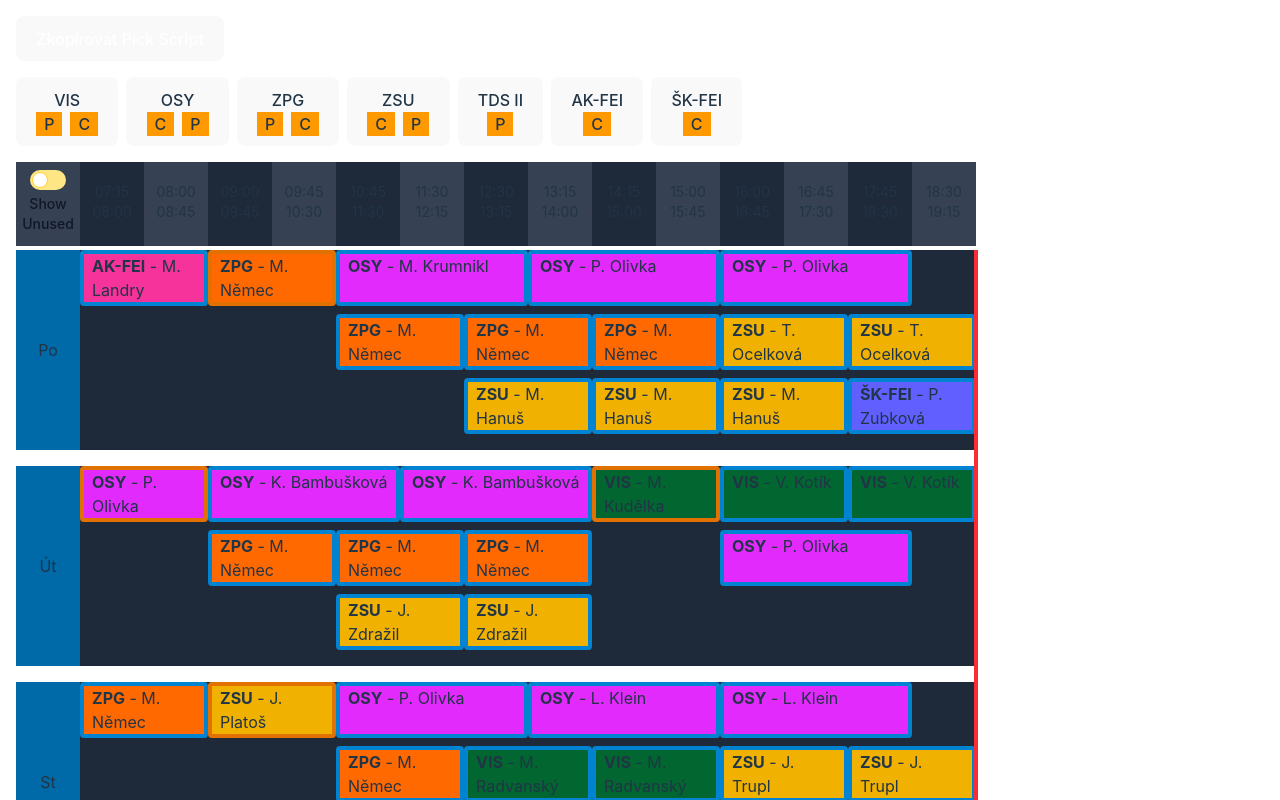
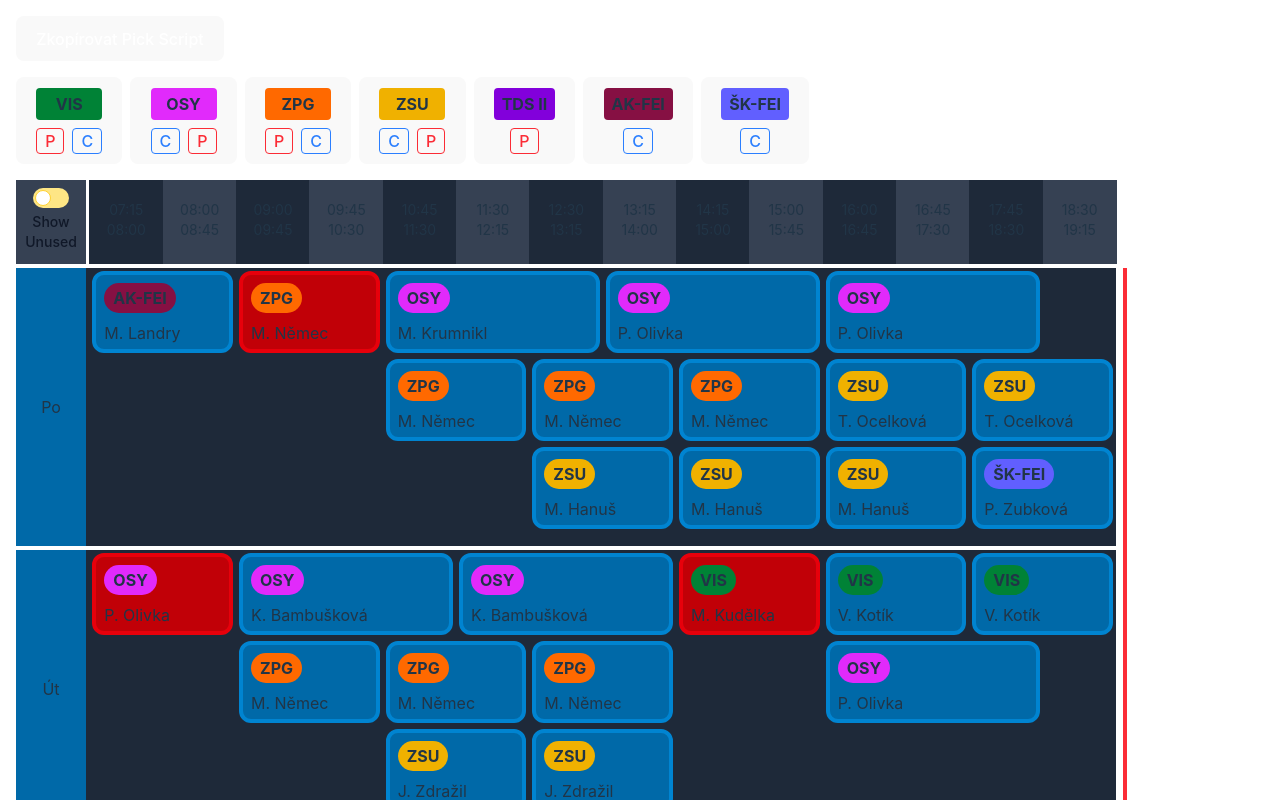
Before and after one commit to Rarach28/vsb_timetable_picker, a React (Vite) app: page / in a window 1280 px wide. Shown: the top 800 px of the page. Built offline with nearby package versions, Linux system fonts and the light colour scheme.

Commit message:
Design changes

```diff
--- a/src/App.jsx
+++ b/src/App.jsx
@@ -36,7 +36,7 @@ const App = () => {
 
     if (currentMinutes >= start && currentMinutes < end) {
       const slotProgress = (currentMinutes - start) / (end - start); // Relativní pozice v slotu (0-1)
-      return (i + 1) * 64 + slotProgress * 64; // Posun na správné místo v px
+      return (i + 1) * 74 + slotProgress * 74; // Posun na správné místo v px
     }
   }
   return null;
@@ -51,8 +51,7 @@ const App = () => {
 
   // Random barvy pro každý předmět viz https://tailwindcss.com/docs/colors
   const subjectColors = {};
-  const colors = ["bg-green-800", "bg-fuchsia-500", "bg-orange-500", "bg-yellow-500", "bg-purple-500", "bg-pink-500", "bg-indigo-500", "bg-teal-500"];
-
+  const colors = ["bg-green-700", "bg-fuchsia-500", "bg-orange-500", "bg-yellow-500", "bg-purple-700", "bg-pink-900", "bg-indigo-500", "bg-violet-900"];
   // Uprava aktualizace time line
   const [currentTimePosition, setCurrentTimePosition] = useState(getCurrentTimePosition());
   useEffect(() => {
@@ -345,16 +344,16 @@ const handleCopyPickScript = async () => {
           <button
             key={name}
             onClick={() => toggleSubject(name)}
-            className={`px-4 py-2 borderrounded ${selectedSubjects.has(name) ? "bg-red-400" : "bg-zinc-700"}`}
+            className={`px-4 py-2 border rounded ${selectedSubjects.has(name) ? "bg-red-400" : "bg-zinc-700"}`}
           >
-            {name}
+            <div className={`font-bold ${subjectColors[name]} rounded mb-2 py-1 px-2`}>{name}</div>
             <div className="flex justify-around gap-2 w-full">
               {types.map((type,i) => {
                 const isSelected = Array.from(selectedEntries).some((el) => {
                   const split = el.split("//");
                   return split[2] === name && split[3] === (type === "C" ? "false" : "true");
                 });
-                return <div key={name+type+i} className={`inline-block px-2 py ${isSelected ? "bg-lime-500" : "bg-amber-500"}`}>{type}</div>
+                return <div key={name+type+i} className={`inline-block px-2 py rounded ${type === "C" ? (isSelected ? "bg-blue-500" : "text-blue-500") + " border-1 border-blue-500" : (isSelected ? "bg-red-500" : "text-red-500") + " border-1 border-red-500"}`}>{type}</div>
               })}
             </div>
           </button>
@@ -363,8 +362,8 @@ const handleCopyPickScript = async () => {
 
       {/* Hodiny */}
       <div className="flex-col mb-1">
-        <div className="grid grid-cols-15 w-[960px]">
-          <div className="col-start-1 col-span-1 w-[64px] row-start-1 bg-gray-700">
+        <div className="grid grid-cols-15 w-[1100px]">
+          <div className="col-start-1 col-span-1 w-[70px] row-start-1 bg-gray-700">
             <label className="inline-flex items-center cursor-pointer flex-col justify-center items-center w-full mb-3">
               <input
                 type="checkbox"
@@ -377,7 +376,7 @@ const handleCopyPickScript = async () => {
             </label>
           </div>
           {timeSlots.map((slot, index) => (
-            <div key={slot} className={`w-[64px] h-full pt-5 text-center text-sm col-start-${index + 2} col-span-1 text-center ${index % 2 ? "bg-gray-700" : "bg-gray-800"}`}>
+            <div key={slot} className={`w-[74px] h-full pt-5 text-center text-sm col-start-${index + 2} col-span-1 text-center ${index % 2 ? "bg-gray-700" : "bg-gray-800"}`}>
               {slot.split("-").map((part, i) => (
                 <React.Fragment key={i}>
                   {part}
@@ -390,7 +389,7 @@ const handleCopyPickScript = async () => {
       </div>
 
       {/* Rozvrh (OP) */}
-      <div className="relative flex flex-col gap-4">
+      <div className="relative flex flex-col gap-1">
         {/* Time Line */}
         {currentTimePosition && (
                 <div
@@ -406,8 +405,8 @@ const handleCopyPickScript = async () => {
           );
 
           return (
-            <div key={day} className="grid grid-cols-15 grid-flow-row-dense bg-gray-800 w-[960px]">
-              <div className="col-start-1 col-span-1 text-center bg-sky-700 w-[64px] py-4 flex flex-col justify-center h-full" style={{gridRowStart:1, gridRowEnd: 100}}>{day.substring(0, 2)}</div>
+            <div key={day} className="grid grid-cols-15 grid-flow-row-dense bg-gray-800 w-[1100px]">
+              <div className="col-start-1 col-span-1 text-center bg-sky-700 w-[70px] py-4 flex flex-col justify-center h-full" style={{gridRowStart:1, gridRowEnd: 100}}>{day.substring(0, 2)}</div>
               {dayEntries.map((subject, index) => {
                 const key = `${subject.day}//${subject.startTime}//${subject.abbreviation}//${subject.isLecture}//${subject.teacher}`;
                 const isSelected = selectedEntries.has(key);
@@ -415,14 +414,14 @@ const handleCopyPickScript = async () => {
 
                 return <label
                   key={index}
-                  className={`subject border-4 rounded mb-2 overflow-hidden ${showUnusedClasses && "select-none"} ${subject.isLecture ? "border-amber-600" : "border-sky-600"} ${isSelected ? "!bg-lime-500" : ( selectedSubjects.has(subject.abbreviation) ? "!bg-red-400" : subjectColors[subject.abbreviation] )} ${isEntryHidden(subject) && "opacity-25"} `}
+                  className={`subject m-[3px] border-4 rounded-xl cursor-pointer overflow-hidden ${showUnusedClasses && "select-none"} ${subject.isLecture ? "border-red-600 bg-red-700 hover:!bg-red-500" : "border-sky-600 bg-sky-700 hover:bg-sky-500"} ${isSelected ? `!border-lime-500` : ""} ${isEntryHidden(subject) && "opacity-25"} ${isSelected && subject.isLecture ? "!bg-red-600" : ""} ${isSelected && !subject.isLecture ? "!bg-sky-600" : ""}`}
 
                   style={{
                     gridColumnStart: getTimeSlotIndex(subject.startTime.substring(0,5)),
                     gridColumnEnd: getTimeSlotIndex(subject.startTime.substring(0,5)) + subject.duration,
                   }}
                 >
-                  <div className="px-2 py">
+                  <div className="px-2 py flex flex-col">
                     <input
                       type="checkbox"
                       className="hidden"
@@ -430,7 +429,8 @@ const handleCopyPickScript = async () => {
                       onChange={() => pickClass(subject)}
                       disabled={isEntryHidden(subject)}
                     />
-                    <b>{subject.abbreviation}</b> - {subject.teacher}
+                    <span className={`font-bold w-fit px-[9px] py-[3px] mt-2 mb-1 rounded-full ${selectedSubjects.has(subject.abbreviation) ? "!bg-red-400" : subjectColors[subject.abbreviation]}`}>{subject.abbreviation}</span>
+                    <span className="text-base my-1">{subject.teacher}</span>
                   </div>
                 </label>
               })}
```
